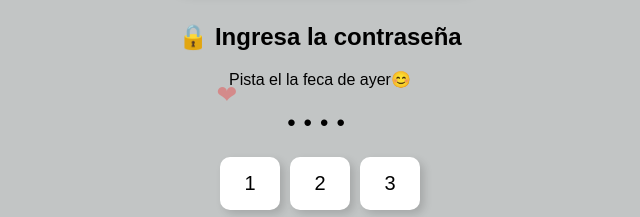
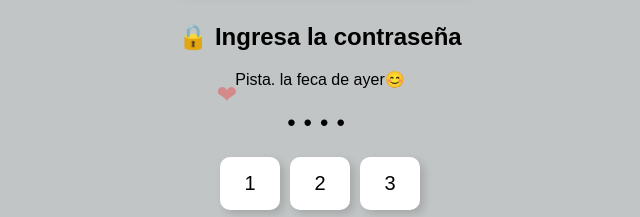
Before and after one commit to Ariester700/lizeth, a plain HTML site: page index.html in a window 1280 px wide. Shown: the part 321-538 px from the top of the page, 320-960 px from the left. Drawn offline with Linux system fonts and the light colour scheme.

Commit message:
Update index.html

```diff
--- a/index.html
+++ b/index.html
@@ -131,7 +131,7 @@
      class="password-img"
      style="width: 300px; height: auto;">
   <h2>🔒 Ingresa la contraseña</h2>
-  <h7>Pista el la feca de ayer😊</h7>
+  <h7>Pista. la feca de ayer😊</h7>
   <div class="input-display" id="inputDisplay">••••</div>
   <div class="keypad">
     <button class="key" onclick="enterDigit('1')">1</button>
```
